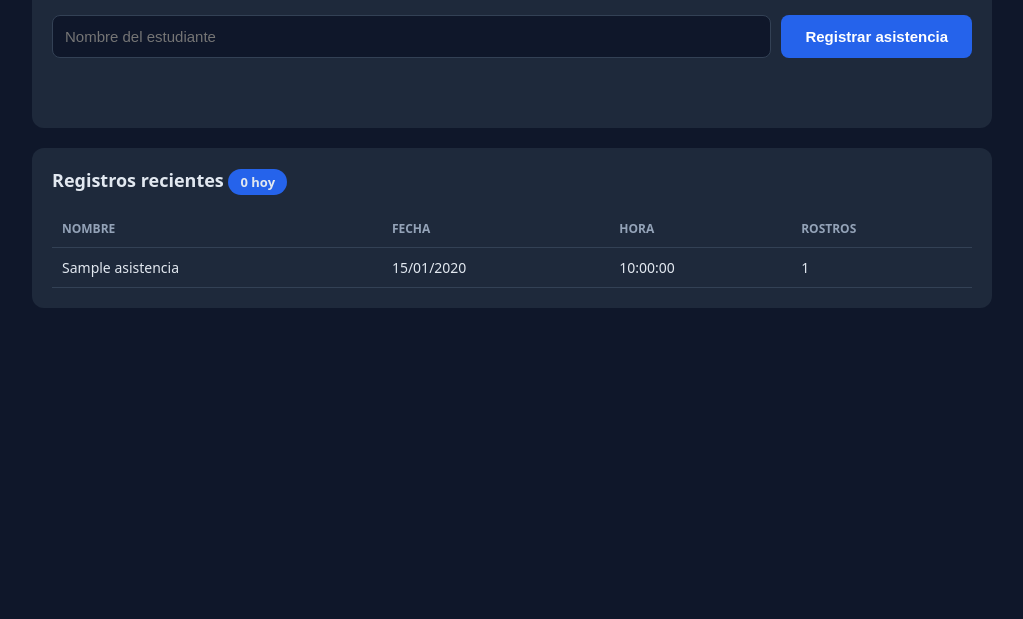
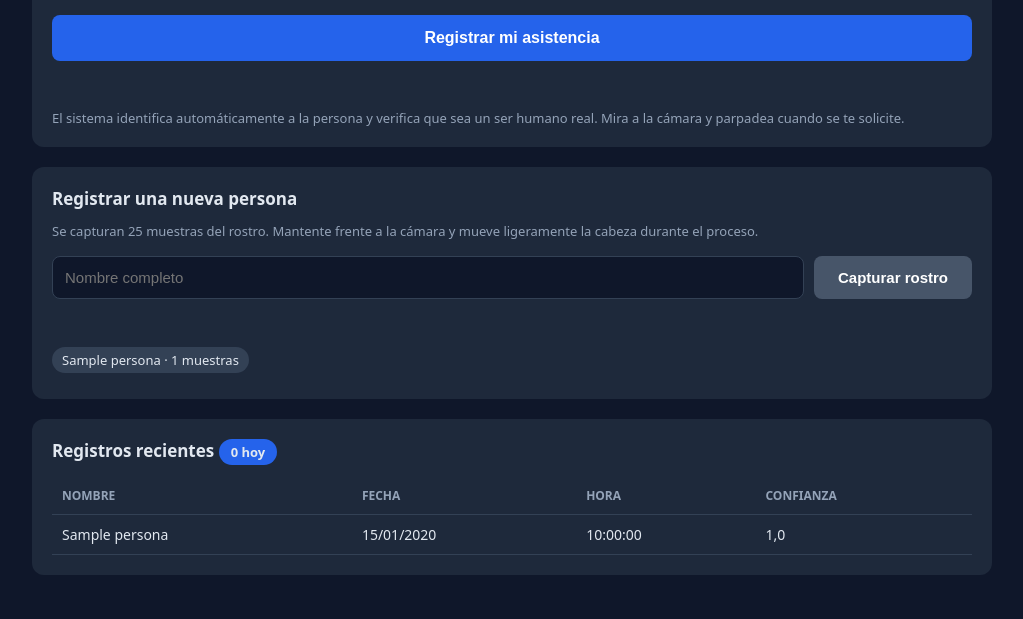
Before and after one commit to dguaracao2-art/asistencia-rostros, a Django app: page / in a window 1280 px wide. Shown: the part 551-1170 px from the top of the page, without its empty margins (128-1151 px from the left). Before the commit the page ends 859 px from the top, so only its background shows below. Run offline with Django 5.2, Linux system fonts and the light colour scheme; tables that the repository leaves empty hold one stand-in row (values such as "Sample post").

Commit message:
Agrega reconocimiento facial LBPH, deteccion de vida y control de identidades duplicadas

```diff
--- a/config/settings.py
+++ b/config/settings.py
@@ -130,3 +130,8 @@ MAILERS = {
         'BACKEND': 'django.core.mail.backends.console.EmailBackend',
     },
 }
+
+import os
+
+MEDIA_ROOT = os.path.join(BASE_DIR, 'media')
+MEDIA_URL = '/media/'
--- a/deteccion/templates/deteccion/index.html
+++ b/deteccion/templates/deteccion/index.html
@@ -8,96 +8,98 @@
     * { box-sizing: border-box; }
     body {
       font-family: system-ui, Arial, sans-serif;
-      background: #0f172a;
-      color: #e2e8f0;
-      margin: 0;
-      padding: 24px;
+      background: #0f172a; color: #e2e8f0; margin: 0; padding: 24px;
     }
     .contenedor { max-width: 960px; margin: 0 auto; }
     h1 { font-size: 24px; margin-bottom: 4px; }
+    h2 { font-size: 17px; margin: 0 0 12px; }
     .subtitulo { color: #94a3b8; font-size: 14px; margin-top: 0; }
-    .panel {
-      background: #1e293b;
-      border-radius: 12px;
-      padding: 20px;
-      margin-bottom: 20px;
-    }
-        #video {
-      width: 100%;
-      max-height: 420px;
-      object-fit: cover;
-      border-radius: 8px;
-      display: block;
-      background: #000;
+    .panel { background: #1e293b; border-radius: 12px; padding: 20px; margin-bottom: 20px; }
+    #video {
+      width: 100%; max-height: 420px; object-fit: cover;
+      border-radius: 8px; display: block; background: #000;
     }
     form { display: flex; gap: 10px; margin-top: 16px; }
     input[type="text"] {
-      flex: 1;
-      padding: 12px;
-      font-size: 15px;
-      border: 1px solid #334155;
-      border-radius: 8px;
-      background: #0f172a;
-      color: #e2e8f0;
+      flex: 1; padding: 12px; font-size: 15px;
+      border: 1px solid #334155; border-radius: 8px;
+      background: #0f172a; color: #e2e8f0;
     }
     button {
-      padding: 12px 24px;
-      font-size: 15px;
-      font-weight: 600;
-      background: #2563eb;
-      color: #fff;
-      border: none;
-      border-radius: 8px;
-      cursor: pointer;
+      padding: 12px 24px; font-size: 15px; font-weight: 600;
+      background: #2563eb; color: #fff; border: none;
+      border-radius: 8px; cursor: pointer;
     }
     button:hover { background: #1d4ed8; }
     button:disabled { background: #475569; cursor: not-allowed; }
-    #mensaje { min-height: 24px; margin-top: 12px; font-weight: 600; font-size: 14px; }
+    .secundario { background: #475569; }
+    .secundario:hover { background: #334155; }
+    .grande { width: 100%; margin-top: 16px; padding: 14px; font-size: 16px; }
+    .msg { min-height: 22px; margin-top: 12px; font-weight: 600; font-size: 14px; }
     .ok { color: #4ade80; }
     .error { color: #f87171; }
+    .pista { color: #94a3b8; font-size: 13px; margin: 0; }
     table { width: 100%; border-collapse: collapse; font-size: 14px; }
     th, td { padding: 10px; text-align: left; border-bottom: 1px solid #334155; }
     th { color: #94a3b8; font-weight: 600; text-transform: uppercase; font-size: 12px; }
     .contador {
-      display: inline-block;
-      background: #2563eb;
-      padding: 4px 12px;
-      border-radius: 999px;
-      font-size: 13px;
-      font-weight: 600;
+      display: inline-block; background: #2563eb; padding: 4px 12px;
+      border-radius: 999px; font-size: 13px; font-weight: 600;
+    }
+    .chip {
+      display: inline-block; background: #334155; padding: 4px 10px;
+      border-radius: 999px; font-size: 13px; margin: 0 6px 6px 0;
     }
   </style>
 </head>
 <body>
   <div class="contenedor">
-    <h1>Control de asistencia por detección de rostros</h1>
-        <p class="subtitulo">Registro automático de asistencia mediante visión por computadora</p>
+    <h1>Control de asistencia por reconocimiento de rostros</h1>
+    <p class="subtitulo">Registro automático de asistencia mediante visión por computadora</p>
 
     <div class="panel">
       <img id="video" src="{% url 'video_feed' %}" alt="Video en tiempo real">
 
-      <form id="form-asistencia">
-        {% csrf_token %}
-        <input type="text" id="nombre" placeholder="Nombre del estudiante" autocomplete="off" required>
-        <button type="submit" id="btn">Registrar asistencia</button>
-      </form>
-      <p id="mensaje"></p>
+      <button class="grande" id="btn-asistencia">Registrar mi asistencia</button>
+      <p class="msg" id="msg-asistencia"></p>
+            <p class="pista">
+        El sistema identifica automáticamente a la persona y verifica que sea un
+        ser humano real. Mira a la cámara y parpadea cuando se te solicite.
+      </p>
     </div>
 
     <div class="panel">
-      <h2 style="font-size:18px; margin-top:0;">
-        Registros recientes <span class="contador">{{ total_hoy }} hoy</span>
-      </h2>
+      <h2>Registrar una nueva persona</h2>
+      <p class="pista">
+        Se capturan 25 muestras del rostro. Mantente frente a la cámara y mueve
+        ligeramente la cabeza durante el proceso.
+      </p>
+      <form id="form-persona">
+        {% csrf_token %}
+        <input type="text" id="nombre" placeholder="Nombre completo" autocomplete="off" required>
+        <button type="submit" class="secundario" id="btn-persona">Capturar rostro</button>
+      </form>
+      <p class="msg" id="msg-persona"></p>
+
+      <div style="margin-top:12px;">
+        {% for p in personas %}
+          <span class="chip">{{ p.nombre }} · {{ p.muestras }} muestras</span>
+        {% empty %}
+          <span class="pista">Todavía no hay personas registradas.</span>
+        {% endfor %}
+      </div>
+    </div>
+
+    <div class="panel">
+      <h2>Registros recientes <span class="contador">{{ total_hoy }} hoy</span></h2>
       <table>
-        <tr>
-          <th>Nombre</th><th>Fecha</th><th>Hora</th><th>Rostros</th>
-        </tr>
+        <tr><th>Nombre</th><th>Fecha</th><th>Hora</th><th>Confianza</th></tr>
         {% for a in registros %}
         <tr>
-          <td>{{ a.nombre }}</td>
+          <td>{{ a.persona.nombre }}</td>
           <td>{{ a.fecha|date:"d/m/Y" }}</td>
           <td>{{ a.hora|time:"H:i:s" }}</td>
-          <td>{{ a.rostros_detectados }}</td>
+          <td>{{ a.confianza|floatformat:1 }}</td>
         </tr>
         {% empty %}
         <tr><td colspan="4" style="color:#94a3b8;">Sin registros todavía.</td></tr>
@@ -107,36 +109,44 @@
   </div>
 
   <script>
-    const form = document.getElementById('form-asistencia');
-    const mensaje = document.getElementById('mensaje');
-    const btn = document.getElementById('btn');
+    const csrf = () => document.querySelector('[name=csrfmiddlewaretoken]').value;
 
-    form.addEventListener('submit', async (e) => {
+    async function enviar(url, datos, msgEl, btnEl, textoEspera) {
+      btnEl.disabled = true;
+      msgEl.textContent = textoEspera;
+      msgEl.className = 'msg';
+      try {
+        const r = await fetch(url, { method: 'POST', body: datos });
+        const j = await r.json();
+        msgEl.textContent = j.mensaje;
+        msgEl.className = 'msg ' + (j.ok ? 'ok' : 'error');
+        if (j.ok) setTimeout(() => location.reload(), 1500);
+      } catch (e) {
+        msgEl.textContent = 'Error de conexión con el servidor.';
+        msgEl.className = 'msg error';
+      } finally {
+        btnEl.disabled = false;
+      }
+    }
+
+    document.getElementById('btn-asistencia').addEventListener('click', () => {
+      const d = new FormData();
+      d.append('csrfmiddlewaretoken', csrf());
+      enviar("{% url 'registrar_asistencia' %}", d,
+             document.getElementById('msg-asistencia'),
+             document.getElementById('btn-asistencia'),
+                          'Verificando... mira a la cámara y parpadea.');
+    });
+
+    document.getElementById('form-persona').addEventListener('submit', (e) => {
       e.preventDefault();
-      btn.disabled = true;
-      mensaje.textContent = 'Analizando...';
-      mensaje.className = '';
-
-      const datos = new FormData();
-      datos.append('nombre', document.getElementById('nombre').value);
-      datos.append('csrfmiddlewaretoken',
-        document.querySelector('[name=csrfmiddlewaretoken]').value);
-
-      try {
-        const respuesta = await fetch("{% url 'registrar_asistencia' %}", {
-          method: 'POST',
-          body: datos
-        });
-        const json = await respuesta.json();
-        mensaje.textContent = json.mensaje;
-        mensaje.className = json.ok ? 'ok' : 'error';
-        if (json.ok) setTimeout(() => location.reload(), 1200);
-      } catch (err) {
-        mensaje.textContent = 'Error de conexión con el servidor.';
-        mensaje.className = 'error';
-      } finally {
-        btn.disabled = false;
-      }
+      const d = new FormData();
+      d.append('nombre', document.getElementById('nombre').value);
+      d.append('csrfmiddlewaretoken', csrf());
+      enviar("{% url 'registrar_persona' %}", d,
+             document.getElementById('msg-persona'),
+             document.getElementById('btn-persona'),
+             'Capturando muestras, no te muevas de la cámara...');
     });
   </script>
 </body>
--- a/deteccion/urls.py
+++ b/deteccion/urls.py
@@ -5,4 +5,5 @@ urlpatterns = [
     path('', views.index, name='index'),
     path('video/', views.video_feed, name='video_feed'),
     path('registrar/', views.registrar_asistencia, name='registrar_asistencia'),
+    path('persona/', views.registrar_persona, name='registrar_persona'),
 ]
--- a/deteccion/views.py
+++ b/deteccion/views.py
@@ -1,4 +1,5 @@
 import time
+from collections import Counter
 
 import cv2
 from django.http import StreamingHttpResponse, JsonResponse
@@ -6,15 +7,19 @@ from django.shortcuts import render
 from django.utils import timezone
 from django.views.decorators.http import require_POST
 
-from .models import Asistencia
+from .models import Asistencia, Persona
 from .services.camara import Camara
 from .services.detector import DetectorRostros
+from .services.reconocedor import Reconocedor
+
+MUESTRAS = 25
+SEGUNDOS_VIDA = 6.0
+UMBRAL_DUPLICADO = 60.0
 
 _detector = None
 
 
 def _obtener_detector():
-    """Carga el clasificador una sola vez y lo reutiliza."""
     global _detector
     if _detector is None:
         _detector = DetectorRostros()
@@ -43,12 +48,100 @@ def _generar_frames():
                + buffer.tobytes() + b'\r\n')
 
 
+def _verificar_parpadeo(camara, detector, segundos=SEGUNDOS_VIDA):
+    """
+    Detección de vida. Observa la secuencia ojos abiertos -> cerrados -> abiertos.
+    Una fotografía mantiene un estado constante, por lo que no supera la prueba.
+    Devuelve (vivo, frame, rostro, motivo).
+    """
+    fin = time.time() + segundos
+    fase = 0            # 0 esperando apertura, 1 esperando cierre, 2 confirmado
+    cerrados = 0
+    frame_ok = None
+    rostro_ok = None
+    vistos = 0
+
+    while time.time() < fin and fase < 2:
+        ok, frame = camara.leer()
+        if not ok:
+            time.sleep(0.03)
+            continue
+
+        rostros = detector.detectar(frame)
+        if len(rostros) != 1:
+            time.sleep(0.04)
+            continue
+
+        vistos += 1
+        rostro = rostros[0]
+        abiertos = detector.contar_ojos(frame, rostro) >= 2
+
+        if abiertos:
+            frame_ok, rostro_ok = frame.copy(), rostro
+
+        if fase == 0 and abiertos:
+            fase = 1
+        elif fase == 1:
+            if not abiertos:
+                cerrados += 1
+            elif cerrados >= 1:
+                fase = 2
+            else:
+                cerrados = 0
+
+        time.sleep(0.04)
+
+    if vistos == 0:
+        return False, None, None, 'No se detectó ningún rostro frente a la cámara.'
+    if fase < 2:
+        return False, None, None, ('No se detectó parpadeo. Mira a la cámara y '
+                                   'parpadea para confirmar que eres una persona.')
+    return True, frame_ok, rostro_ok, ''
+
+
+def _identificar_estable(camara, detector, reconocedor, muestras=7,
+                         umbral=UMBRAL_DUPLICADO):
+    """
+    Identifica el rostro con varias lecturas consecutivas y devuelve la
+    coincidencia más frecuente. Reduce el efecto de lecturas aisladas erróneas.
+    """
+    if reconocedor.personas == 0:
+        return None, None
+
+    lecturas = []
+    intentos = 0
+
+    while len(lecturas) < muestras and intentos < muestras * 6:
+        intentos += 1
+        ok, frame = camara.leer()
+        if not ok:
+            time.sleep(0.04)
+            continue
+
+        rostros = detector.detectar(frame)
+        if len(rostros) != 1:
+            time.sleep(0.04)
+            continue
+
+        recorte = detector.recortar(frame, rostros[0])
+        pid, conf = reconocedor.identificar(recorte, umbral=umbral)
+        if pid is not None:
+            lecturas.append((pid, conf))
+        time.sleep(0.05)
+
+    if not lecturas:
+        return None, None
+
+    pid = Counter(p for p, _ in lecturas).most_common(1)[0][0]
+    mejor = min(c for p, c in lecturas if p == pid)
+    return pid, mejor
+
+
 def index(request):
-    registros = Asistencia.objects.all()[:15]
-    total_hoy = Asistencia.objects.filter(fecha=timezone.localdate()).count()
     return render(request, 'deteccion/index.html', {
-        'registros': registros,
-        'total_hoy': total_hoy,
+        'registros': Asistencia.objects.select_related('persona')[:15],
+        'total_hoy': Asistencia.objects.filter(fecha=timezone.localdate()).count(),
+        'personas': Persona.objects.all(),
     })
 
 
@@ -60,37 +153,120 @@ def video_feed(request):
 
 
 @require_POST
-def registrar_asistencia(request):
+def registrar_persona(request):
+    """
+    Captura muestras del rostro y reentrena el modelo.
+    Rechaza el registro si el rostro ya pertenece a otra persona del sistema.
+    """
     nombre = request.POST.get('nombre', '').strip()
-
     if not nombre:
         return JsonResponse({'ok': False, 'mensaje': 'Escribe un nombre.'})
 
     camara = Camara.obtener()
-    ok, frame = camara.leer()
-    if not ok:
-        return JsonResponse({'ok': False, 'mensaje': 'No se pudo leer la cámara.'})
+    detector = _obtener_detector()
+    reconocedor = Reconocedor.obtener()
 
-    rostros = _obtener_detector().detectar(frame)
-    if len(rostros) == 0:
+    existente = Persona.objects.filter(nombre__iexact=nombre).first()
+
+    duplicado_id, conf = _identificar_estable(camara, detector, reconocedor)
+    if duplicado_id is not None and (existente is None or duplicado_id != existente.id):
+        otro = Persona.objects.filter(id=duplicado_id).first()
+        if otro is not None:
+            return JsonResponse({
+                'ok': False,
+                'mensaje': f'Este rostro ya está registrado como "{otro.nombre}" '
+                           f'(similitud {conf:.1f}). No se permite inscribir a la '
+                           f'misma persona con dos nombres distintos.'
+            })
+
+    persona = existente
+    creada = False
+    if persona is None:
+        persona = Persona.objects.create(nombre=nombre)
+        creada = True
+
+    capturadas = 0
+    intentos = 0
+    inicio = persona.muestras
+
+    while capturadas < MUESTRAS and intentos < MUESTRAS * 6:
+        intentos += 1
+        ok, frame = camara.leer()
+        if not ok:
+            time.sleep(0.05)
+            continue
+
+        rostros = detector.detectar(frame)
+        if len(rostros) != 1:
+            time.sleep(0.05)
+            continue
+
+        recorte = detector.recortar(frame, rostros[0])
+        reconocedor.guardar_muestra(persona.id, recorte, inicio + capturadas)
+        capturadas += 1
+        time.sleep(0.1)
+
+    if capturadas == 0:
+        if creada:
+            persona.delete()
         return JsonResponse({
             'ok': False,
-            'mensaje': 'No se detectó ningún rostro. Ubícate frente a la cámara.'
+            'mensaje': 'No se capturó ningún rostro. Ubícate frente a la cámara.'
         })
 
-    hoy = timezone.localdate()
-    if Asistencia.objects.filter(nombre__iexact=nombre, fecha=hoy).exists():
+    persona.muestras = inicio + capturadas
+    persona.save()
+    total = reconocedor.entrenar()
+
+    return JsonResponse({
+        'ok': True,
+        'mensaje': f'{nombre} registrado con {capturadas} muestras. '
+                   f'Personas en el modelo: {total}.'
+    })
+
+
+@require_POST
+def registrar_asistencia(request):
+    """Verifica que sea una persona real, la identifica y registra su asistencia."""
+    camara = Camara.obtener()
+    detector = _obtener_detector()
+    reconocedor = Reconocedor.obtener()
+
+    if reconocedor.personas == 0:
         return JsonResponse({
             'ok': False,
-            'mensaje': f'{nombre} ya registró asistencia hoy.'
+            'mensaje': 'Aún no hay personas registradas en el sistema.'
+        })
+
+    vivo, frame, rostro, motivo = _verificar_parpadeo(camara, detector)
+    if not vivo:
+        return JsonResponse({'ok': False, 'mensaje': motivo})
+
+    recorte = detector.recortar(frame, rostro)
+    persona_id, confianza = reconocedor.identificar(recorte)
+
+    if persona_id is None:
+        return JsonResponse({
+            'ok': False,
+            'mensaje': 'Rostro no reconocido. Regístrate primero en el sistema.'
+        })
+
+    persona = Persona.objects.filter(id=persona_id).first()
+    if persona is None:
+        return JsonResponse({'ok': False, 'mensaje': 'La persona ya no existe.'})
+
+    hoy = timezone.localdate()
+    if Asistencia.objects.filter(persona=persona, fecha=hoy).exists():
+        return JsonResponse({
+            'ok': False,
+            'mensaje': f'{persona.nombre} ya registró asistencia hoy.'
         })
 
     Asistencia.objects.create(
-        nombre=nombre,
-        fecha=hoy,
-        rostros_detectados=len(rostros)
+        persona=persona, fecha=hoy, confianza=round(confianza, 2)
     )
     return JsonResponse({
         'ok': True,
-        'mensaje': f'Asistencia registrada para {nombre}.'
+        'mensaje': f'Asistencia registrada para {persona.nombre} '
+                   f'(confianza {confianza:.1f}).'
     })
--- a/requirements.txt
+++ b/requirements.txt
@@ -1,7 +1,7 @@
 asgiref==3.13.0
 Django==6.1.3
 numpy==2.5.4
-opencv-python==4.14.0.94
+opencv-contrib-python==4.14.0.94
 psycopg2-binary==2.9.13
 sqlparse==0.6.1
 tzdata==2026.6
```
Also changed, not shown: deteccion/admin.py (+10 -4 lines), deteccion/models.py (+20 -4 lines), deteccion/services/detector.py (+38 -11 lines), deteccion/services/reconocedor.py (added, +87 -0 lines), deteccion/migrations/0001_initial.py.
